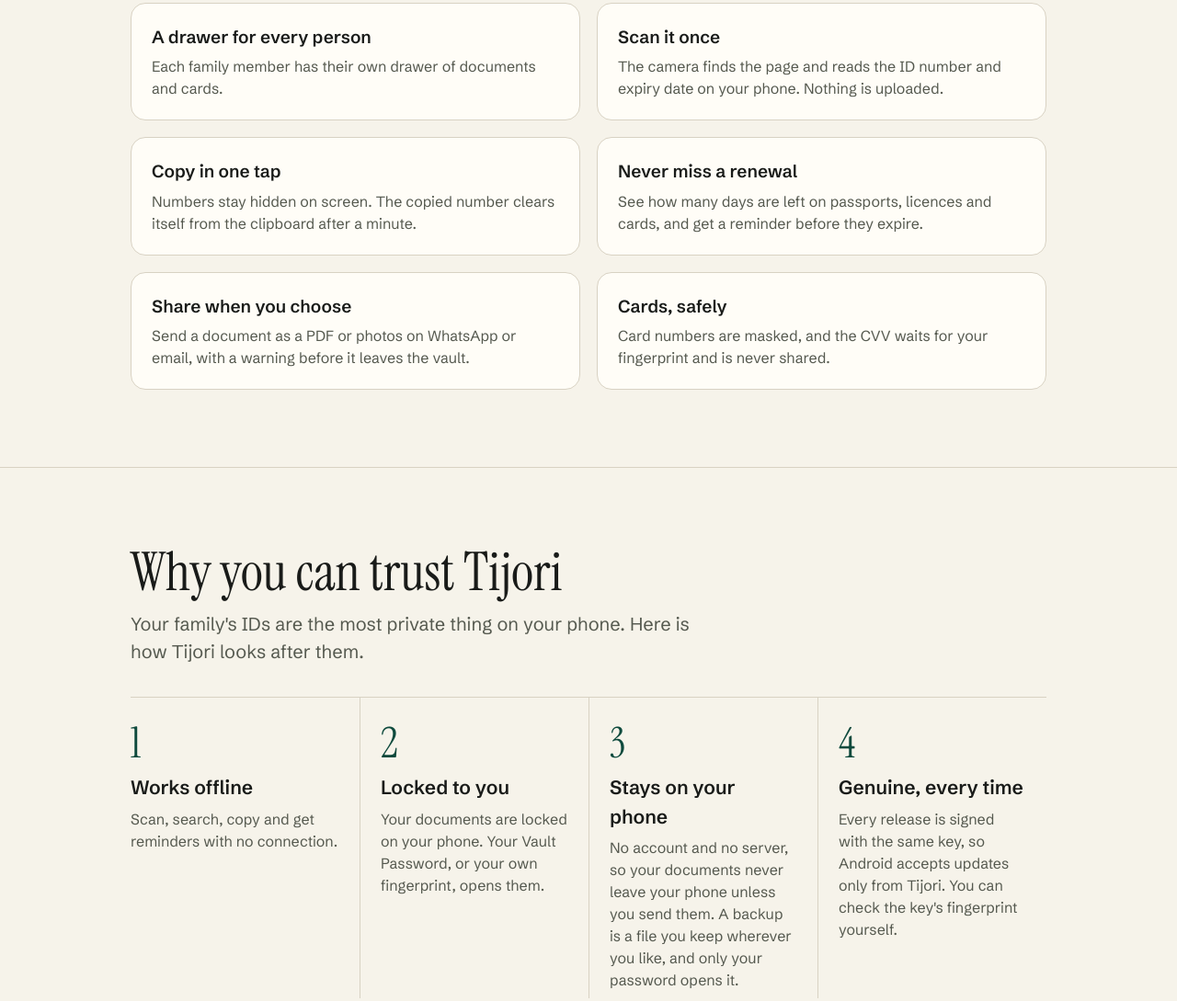
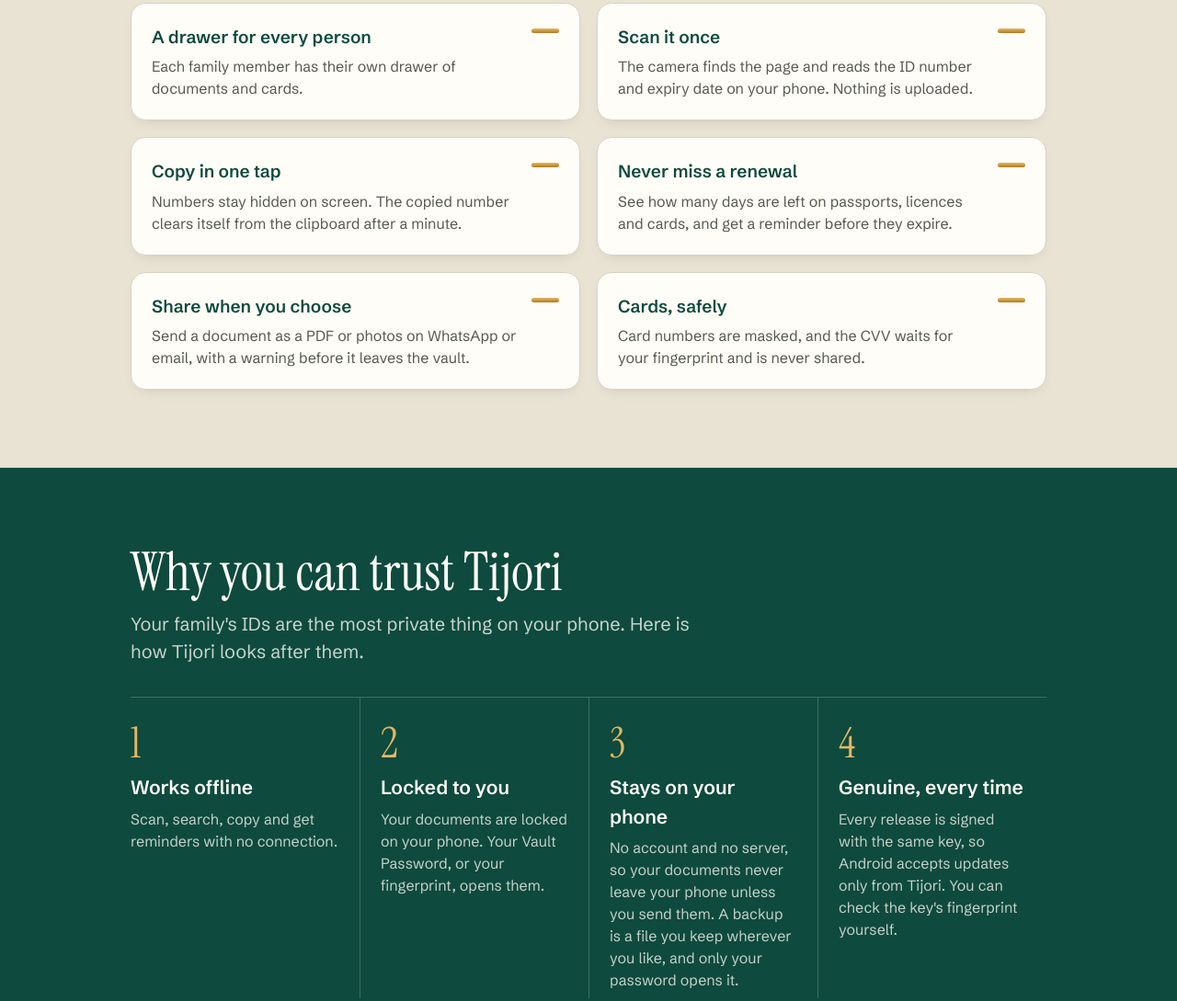
Before and after one commit to NestraVault/nestravault.github.io, a plain HTML site: page index.html in a window 1280 px wide. Shown: the part 925-2014 px from the top of the page at 92% size. Drawn offline with Linux system fonts and the light colour scheme.

Commit message:
Add colour to the download page and fix the fingerprint wording
Features sit on a warm tan panel with brass drawer handles, "Why you can
trust Tijori" and "Get Tijori" are deep green bands, install has a soft
green tint, and the footer is dark green. Promise 2 now says "or your
fingerprint".

Co-Authored-By: Claude Opus 5.5 <noreply@anthropic.com>

```diff
--- a/index.html
+++ b/index.html
@@ -115,6 +115,27 @@ h2{font-size:clamp(38px,5.4vw,58px)}
 .promises p{font-size:16px;color:var(--muted)}
 #lock section.tj-anim{border-top:0}
 .maker{margin:0 0 12px;font-size:17px}
+/* colour, after the chaptered prototype: tan panel with brass handles, deep green bands */
+#features{background:#E9E3D4}
+#features .card{position:relative;padding-right:66px;box-shadow:0 1px 0 rgba(255,255,255,.7) inset,0 6px 16px -10px rgba(25,27,25,.25)}
+#features .card::after{content:"";position:absolute;right:22px;top:27px;width:30px;height:5px;border-radius:3px;background:linear-gradient(#E3B866,#B07A1E)}
+#features .card h3{color:var(--green)}
+#trust{background:var(--green);color:#FFFDF7}
+#trust h2{color:#FFFDF7}
+#trust .sub{color:rgba(255,253,247,.78)}
+#trust .promises{border-top-color:rgba(255,253,247,.2)}
+#trust .promises div+div{border-left-color:rgba(255,253,247,.2)}
+#trust .promises .n{color:#E3B866}
+#trust .promises h3{color:#FFFDF7}
+#trust .promises p{color:rgba(255,253,247,.76)}
+#trust{padding-bottom:70px!important}
+#install.alt{background:#DDE9E2}
+section.final{background:var(--green);color:#FFFDF7}
+section.final h2,section.final p{color:#FFFDF7}
+section.final .btn{background:#FFFDF7;color:var(--green);box-shadow:0 10px 24px rgba(0,0,0,.25)}
+section.final a:not(.btn){color:#FFFDF7}
+footer{background:#0B3B31;color:rgba(255,253,247,.72);border-top:0}
+footer a,footer b{color:#FFFDF7}
 @media (max-width:820px){
   section{padding:60px 0}
   .promises{grid-template-columns:1fr 1fr}
@@ -148,7 +169,7 @@ h2{font-size:clamp(38px,5.4vw,58px)}
     </div>
   </div>
 </div>
-<section>
+<section id="features">
   <div class="wrap">
     <h2>Everything a family needs to hand</h2>
     <p class="sub">Built for the moment someone asks, "send me Papa's passport number".</p>
@@ -168,7 +189,7 @@ h2{font-size:clamp(38px,5.4vw,58px)}
     <p class="sub">Your family's IDs are the most private thing on your phone. Here is how Tijori looks after them.</p>
     <div class="promises">
       <div class="reveal"><span class="n">1</span><h3>Works offline</h3><p>Scan, search, copy and get reminders with no connection.</p></div>
-      <div class="reveal"><span class="n">2</span><h3>Locked to you</h3><p>Your documents are locked on your phone. Your Vault Password, or your own fingerprint, opens them.</p></div>
+      <div class="reveal"><span class="n">2</span><h3>Locked to you</h3><p>Your documents are locked on your phone. Your Vault Password, or your fingerprint, opens them.</p></div>
       <div class="reveal"><span class="n">3</span><h3>Stays on your phone</h3><p>No account and no server, so your documents never leave your phone unless you send them. A backup is a file you keep wherever you like, and only your password opens it.</p></div>
       <div class="reveal"><span class="n">4</span><h3>Genuine, every time</h3><p>Every release is signed with the same key, so Android accepts updates only from Tijori. You can check the key's fingerprint yourself.</p></div>
     </div>
```
